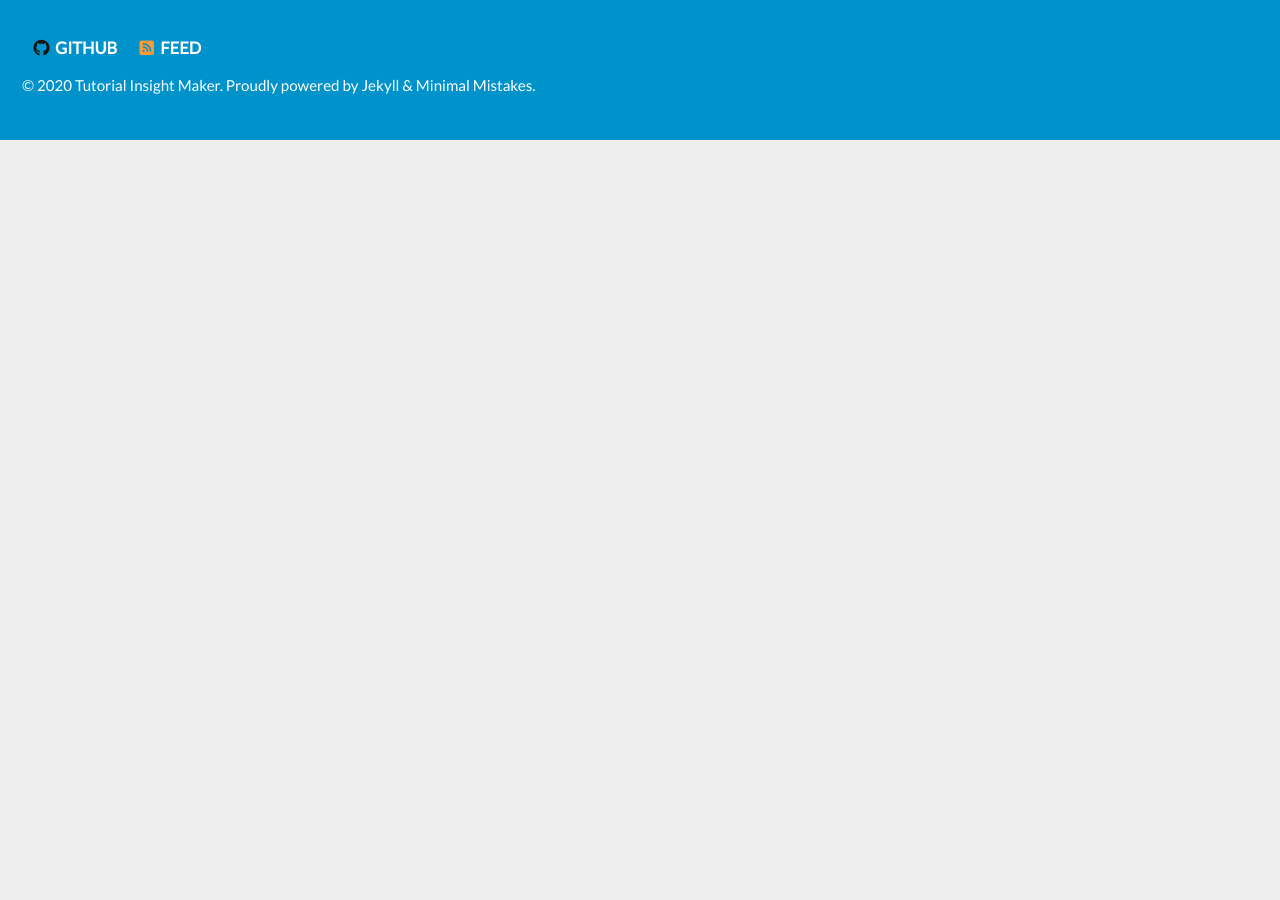
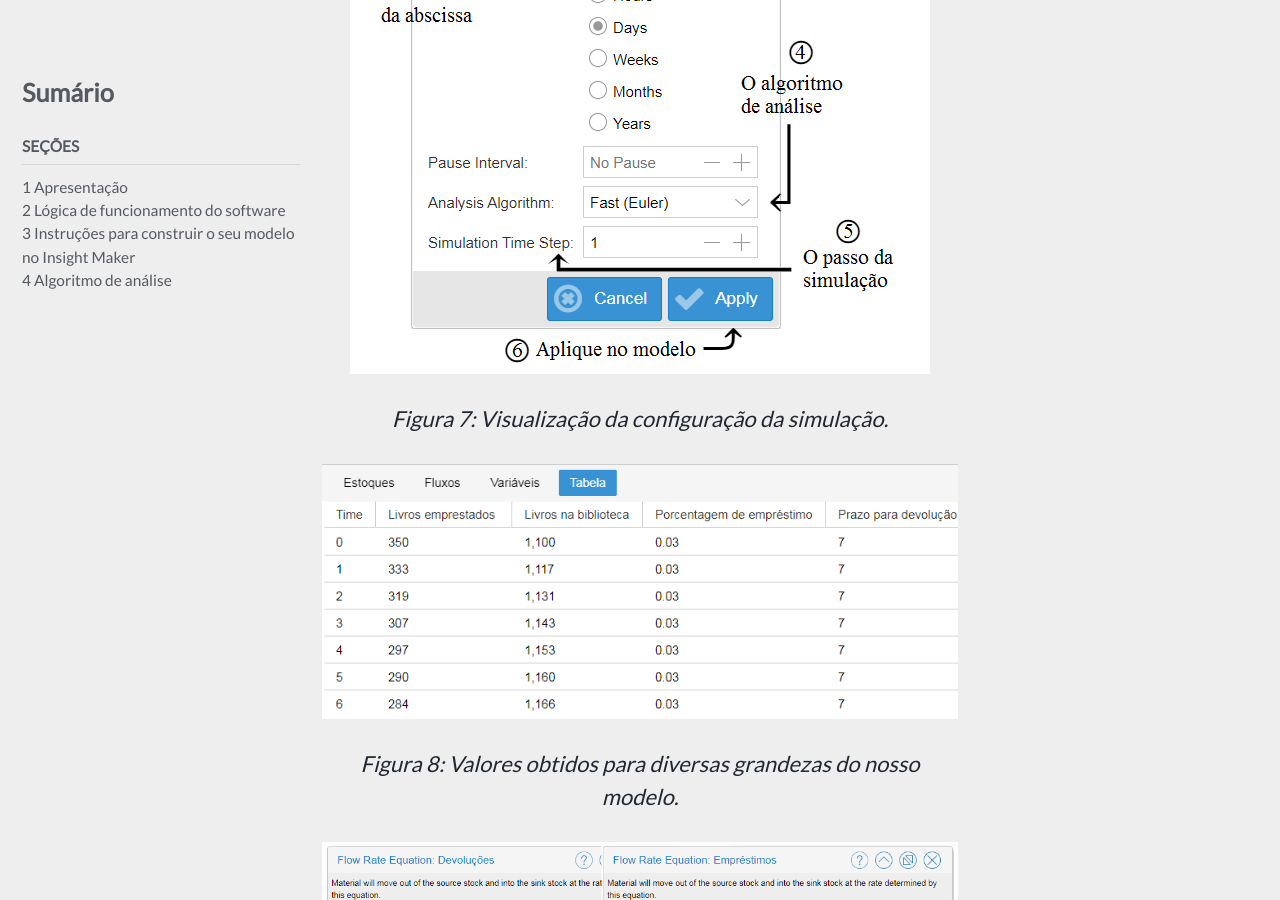
Before and after one commit to milenalauschner/MM, a Jekyll site: the page built from _pages/algoritmo.md, in a window 1280 px wide and 900 px high, scrolled down 1299 px. Built offline with Jekyll 4.4.1, drawn with Linux system fonts in a browser that asks for light colours; cached includes are drawn as plain includes; nearby versions of some CDN libraries; comment, search, counter and statistics services are not loaded; before the commit the page ends 1440 px from its top, so only the background shows below that; some of the changed text lies outside the part shown.

Commit message:
Update algoritmo.md

```diff
--- a/_pages/algoritmo.md
+++ b/_pages/algoritmo.md
@@ -14,3 +13,31 @@
 
 Se um bibliotecário quiser saber quantos livros estarão disponíveis na biblioteca transcorrido um período de 20 dias, poderíamos, uma vez que se implemente o modelo no _Insight Maker_ e se atribua valores iniciais aos estoques, fluxos e variáveis, rodar o modelo clicando-se em Simular (_Simulate_) para observar como o sistema dinâmico evoluiu com o tempo. Os resultados são mostrados na forma de gráficos. Por exemplo, a Figura 6 mostra um gráfico do número de livros em função do tempo para a biblioteca de nosso exemplo, tendo inicialmente mil livros na biblioteca e zero livros emprestados.
 {: .text-justify}
+
+![Figura 7: Visualização da configuração da simulação.]({{ site.url }}{{ site.baseurl
+}}/assets/images/SIMULAR.png){: .align-center}
+
+{: .image-caption}
+*Figura 7: Visualização da configuração da simulação.*
+ {: .text-center}
+
+ ![Figura 8: Valores obtidos para diversas grandezas do nosso modelo.]({{ site.url }}{{ site.baseurl
+}}/assets/images/TABELA_FRAC.png){: .align-center}
+
+{: .image-caption}
+*Figura 8: Valores obtidos para diversas grandezas do nosso modelo.*
+ {: .text-center}
+
+![Figura 9: Aplicação do arrendondamento nas equações.]({{ site.url }}{{ site.baseurl
+}}/assets/images/ROUND.png){: .align-center}
+
+{: .image-caption}
+*Figura 9: Aplicação do arrendondamento nas equações.*
+ {: .text-center}
+
+ ![Figura 10: Gráfico de livros versus tempo.]({{ site.url }}{{ site.baseurl
+}}/assets/images/BIBLIOTECA4.png){: .align-center}
+
+{: .image-caption}
+*Figura 10: Gráfico de livros versus tempo.*
+ {: .text-center}
```
Also changed, not shown: other parts of _pages/algoritmo.md (+0 -1 lines).
